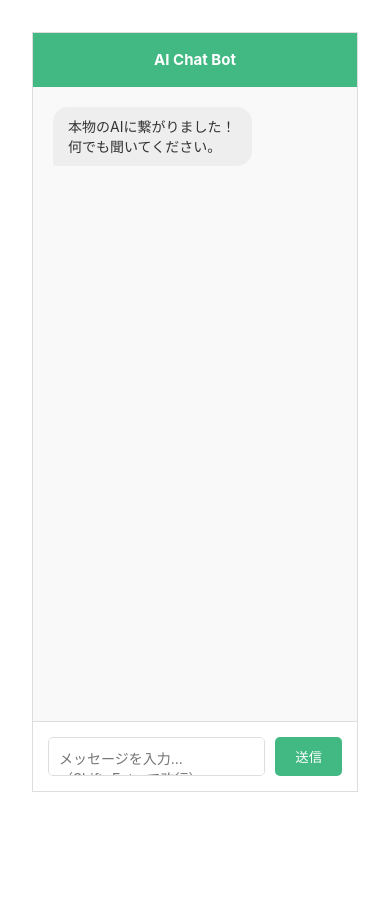
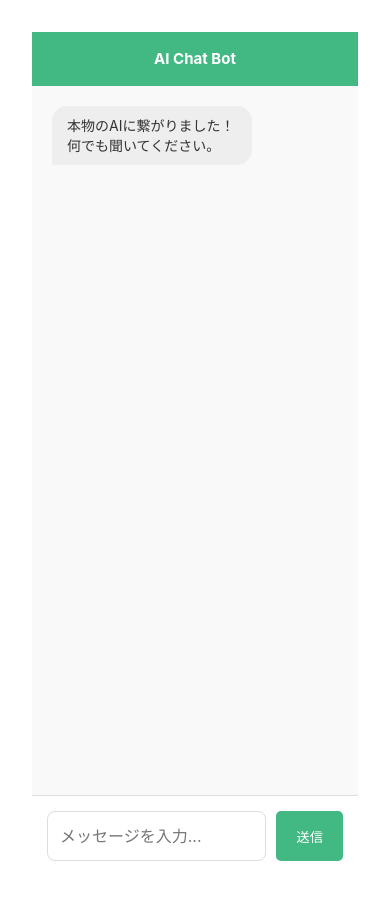
Before and after one commit to mailtotakaf/vueChatBot, a Vue app: page / in a window 390 px wide. Shown: the top 900 px of the page. Before the commit the page ends 844 px from the top, so only its background shows below. Built offline with nearby package versions, Linux system fonts and the light colour scheme; no server answers.

Commit message:
README
長文スクロールOK

```diff
--- a/src/App.vue
+++ b/src/App.vue
@@ -61,46 +61,59 @@ const sendMessage = async () => {
 
 const textareaRef = ref(null)
 
-// 文字数に合わせて高さを変える
-watch(inputText, () => {
+watch(messages, async () => {
+  // メッセージが追加されて、DOMが更新されるのを待つ
+  await nextTick()
+
+  if (chatLogRef.value) {
+    chatLogRef.value.scrollTo({
+      top: chatLogRef.value.scrollHeight,
+      behavior: 'smooth'
+    })
+  }
+}, { deep: true })
+
+const handleKeyDown = (e) => {
+  // PCの場合（ShiftなしのEnter）だけ送信
+  // スマホ（タッチデバイス）かどうかを簡易判定
+  const isMobile = window.matchMedia("(max-width: 768px)").matches;
+
+  if (e.key === 'Enter' && !e.shiftKey && !isMobile) {
+    e.preventDefault();
+    sendMessage();
+  }
+}
+
+// メッセージ表示エリアを捕まえるためのリファレンス
+const chatLogRef = ref(null)
+
+// スクロールを一番下にする関数
+const scrollToBottom = () => {
+  console.log('スクロール実行！', chatLogRef.value.scrollHeight)
   nextTick(() => {
-    const el = textareaRef.value
-    if (el) {
-      el.style.height = 'auto'
-      el.style.height = el.scrollHeight + 'px'
+    if (chatLogRef.value) {
+      chatLogRef.value.scrollTo({
+        top: chatLogRef.value.scrollHeight,
+        behavior: 'smooth' // 「シュッ」と滑らかに動かす
+      })
     }
   })
-})
+}
+
+// メッセージの配列(messages)の中身が増えたら、自動で関数を実行する
+watch(messages, () => {
+  scrollToBottom()
+}, { deep: true }) // 配列の中身の変化までしっかり監視する設定
 </script>
-
-<template>
-  <div class="chat-container">
-    <header>AI Chat Bot</header>
-
-    <div class="chat-log">
-      <div v-for="msg in messages" :key="msg.id" :class="['message', msg.isBot ? 'bot' : 'user']">
-        <div class="bubble">{{ msg.text }}</div>
-      </div>
-    </div>
-
-    <div class="input-area">
-      <!-- <input v-model="inputText" @keyup.enter="sendMessage" placeholder="メッセージを入力..." /> -->
-      <textarea v-model="inputText" @keydown.enter.exact.prevent="sendMessage"
-        @keydown.shift.enter.exact="handleNewLine" placeholder="メッセージを入力...（Shift+Enterで改行）" rows="1"
-        ref="textareaRef"></textarea>
-      <button @click="sendMessage">送信</button>
-    </div>
-  </div>
-</template>
 
 <style scoped>
 .chat-container {
+  /* 固定の height ではなく、ビューポートの高さ(dvh)を使うとスマホで安定します */
+  height: 100dvh;
   max-width: 500px;
   margin: 0 auto;
-  height: 90vh;
   display: flex;
   flex-direction: column;
-  border: 1px solid #ddd;
   background: #f9f9f9;
 }
 
@@ -115,11 +128,15 @@ header {
 
 .chat-log {
   flex: 1;
+  /* 親のcontainerの中で目一杯広がる */
   overflow-y: auto;
+  /* はみ出た分をスクロール可能にする */
   padding: 20px;
   display: flex;
   flex-direction: column;
   gap: 10px;
+  /* 念のため */
+  scroll-behavior: smooth;
 }
 
 .message {
@@ -162,28 +179,21 @@ header {
   border-top: 1px solid #ddd;
 }
 
-/*
-input {
-  flex: 1;
-  padding: 10px;
-  border: 1px solid #ddd;
-  border-radius: 5px;
-  outline: none;
-}
-*/
-
 textarea {
   flex: 1;
-  padding: 10px;
+  padding: 12px;
   border: 1px solid #ddd;
-  border-radius: 5px;
+  border-radius: 8px;
   outline: none;
   resize: none;
   /* ユーザーが手動でサイズ変更できないようにする */
   font-family: inherit;
-  font-size: 14px;
+  font-size: 16px;
+  line-height: 1.5;
   max-height: 150px;
   /* 伸びすぎ防止 */
+  min-height: 44px;
+  /* 指でタップしやすい高さ */
 }
 
 button {
@@ -195,3 +205,123 @@ button {
   cursor: pointer;
 }
 </style>
+
+<template>
+  <div class="chat-container">
+    <header>AI Chat Bot</header>
+
+    <div class="chat-log" ref="chatLogRef">
+      <div v-for="msg in messages" :key="msg.id" :class="['message', msg.isBot ? 'bot' : 'user']">
+        <div class="bubble">{{ msg.text }}</div>
+      </div>
+    </div>
+
+    <div class="input-area">
+      <textarea v-model="inputText" placeholder="メッセージを入力..." rows="1" ref="textareaRef"></textarea>
+      <button @click="sendMessage">送信</button>
+    </div>
+  </div>
+</template>
+
+<style scoped>
+.chat-container {
+  /* 固定の height ではなく、ビューポートの高さ(dvh)を使うとスマホで安定します */
+  height: 100dvh;
+  max-width: 500px;
+  margin: 0 auto;
+  display: flex;
+  flex-direction: column;
+  background: #f9f9f9;
+}
+
+header {
+  padding: 15px;
+  background: #42b983;
+  /* Vueカラー */
+  color: white;
+  text-align: center;
+  font-weight: bold;
+}
+
+.chat-log {
+  flex: 1;
+  /* 親のcontainerの中で目一杯広がる */
+  overflow-y: auto;
+  /* はみ出た分をスクロール可能にする */
+  padding: 20px;
+  display: flex;
+  flex-direction: column;
+  gap: 10px;
+  /* 念のため */
+  scroll-behavior: smooth;
+}
+
+.message {
+  display: flex;
+}
+
+.message.user {
+  justify-content: flex-end;
+}
+
+.message.bot {
+  justify-content: flex-start;
+}
+
+.bubble {
+  max-width: 70%;
+  padding: 10px 15px;
+  border-radius: 15px;
+  font-size: 14px;
+  line-height: 1.4;
+  /* ↓ これを追加：APIから返ってきた改行コード(\n)を有効にする */
+  white-space: pre-wrap;
+  word-wrap: break-word;
+}
+
+.user .bubble {
+  background: #42b983;
+  color: white;
+  border-bottom-right-radius: 2px;
+}
+
+.bot .bubble {
+  background: #eee;
+  color: #333;
+  border-bottom-left-radius: 2px;
+}
+
+.input-area {
+  padding: 15px;
+  display: flex;
+  gap: 10px;
+  background: white;
+  border-top: 1px solid #ddd;
+}
+
+textarea {
+  flex: 1;
+  padding: 12px;
+  border: 1px solid #ddd;
+  border-radius: 8px;
+  outline: none;
+  resize: none;
+  /* ユーザーが手動でサイズ変更できないようにする */
+  font-family: inherit;
+  font-size: 16px;
+  line-height: 1.5;
+  max-height: 150px;
+  /* 伸びすぎ防止 */
+  min-height: 44px;
+  /* 指でタップしやすい高さ */
+}
+
+button {
+  padding: 0 20px;
+  background: #42b983;
+  color: white;
+  border: none;
+  border-radius: 5px;
+  cursor: pointer;
+}
+</style>
```
Also changed, not shown: 1 other file (tests, documents, lock files or other folders).
